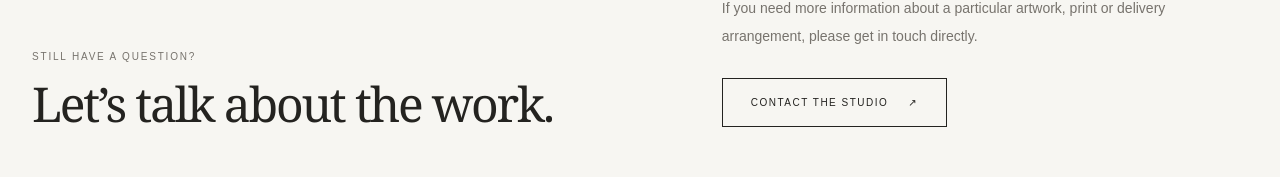
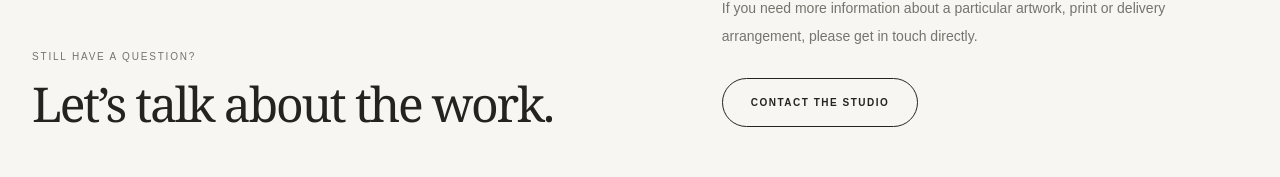
Before and after one commit to OkechaWilly/okechawilly, a Next.js app: page /faq in a window 1280 px wide. Shown: the part 1356-1533 px from the top of the page. Built offline with nearby package versions, Linux system fonts and the light colour scheme; no server answers.

Commit message:
Polish collection and print page actions

```diff
--- a/src/app/faq/page.tsx
+++ b/src/app/faq/page.tsx
@@ -81,7 +81,7 @@ export default function CollectorFAQ() {
           </div>
           <div>
             <p className="text-sm leading-7 text-[#77736d]">If you need more information about a particular artwork, print or delivery arrangement, please get in touch directly.</p>
-            <Link href="/contact?subject=Collector%20enquiry" className="mt-7 inline-flex border border-[#242320] px-7 py-4 text-[10px] uppercase tracking-[.15em] transition-colors hover:bg-[#242320] hover:!text-[#f7f6f2]">Contact the studio <span className="ml-5">↗</span></Link>
+            <Link href="/contact?subject=Collector%20enquiry" className="mt-7 inline-flex rounded-full border border-[#242320] px-7 py-4 text-[10px] font-semibold uppercase tracking-[.15em] transition-colors hover:bg-[#242320] hover:!text-[#f7f6f2]">Contact the studio</Link>
           </div>
         </div>
       </section>
```
